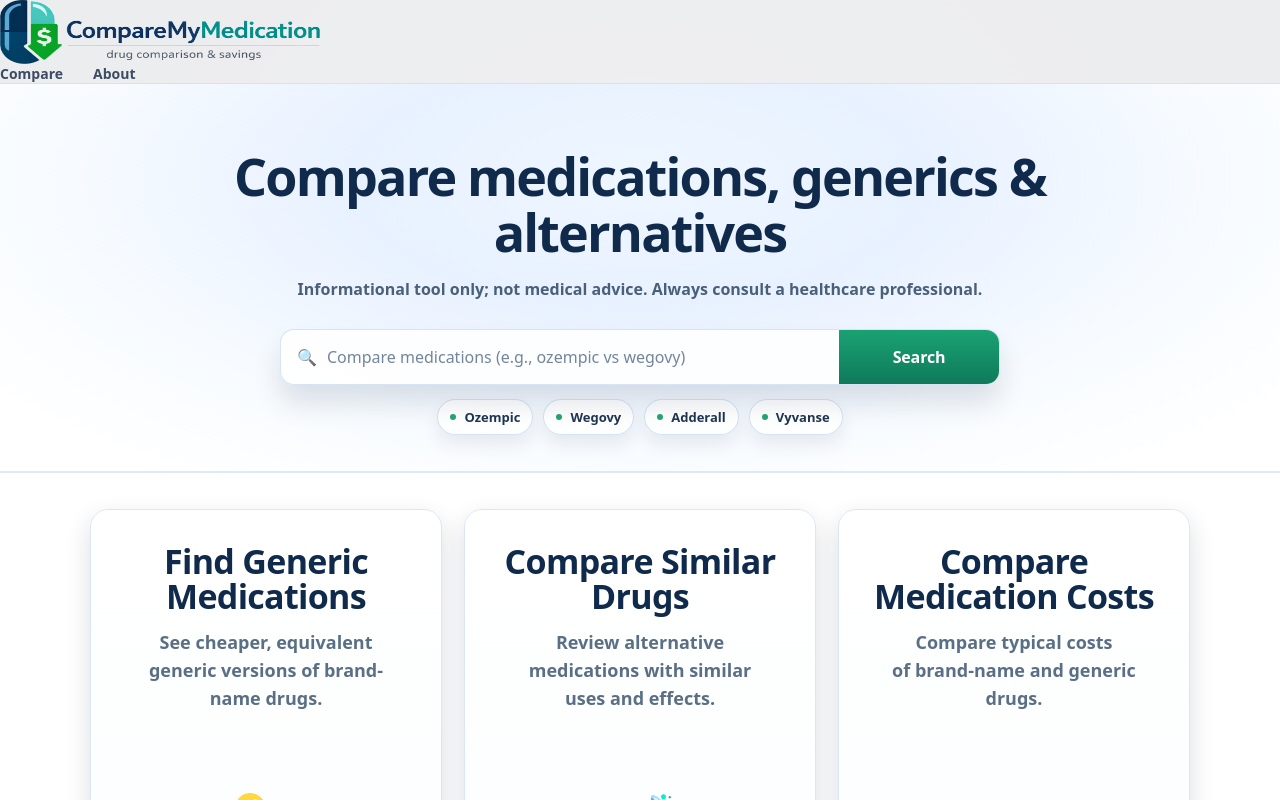
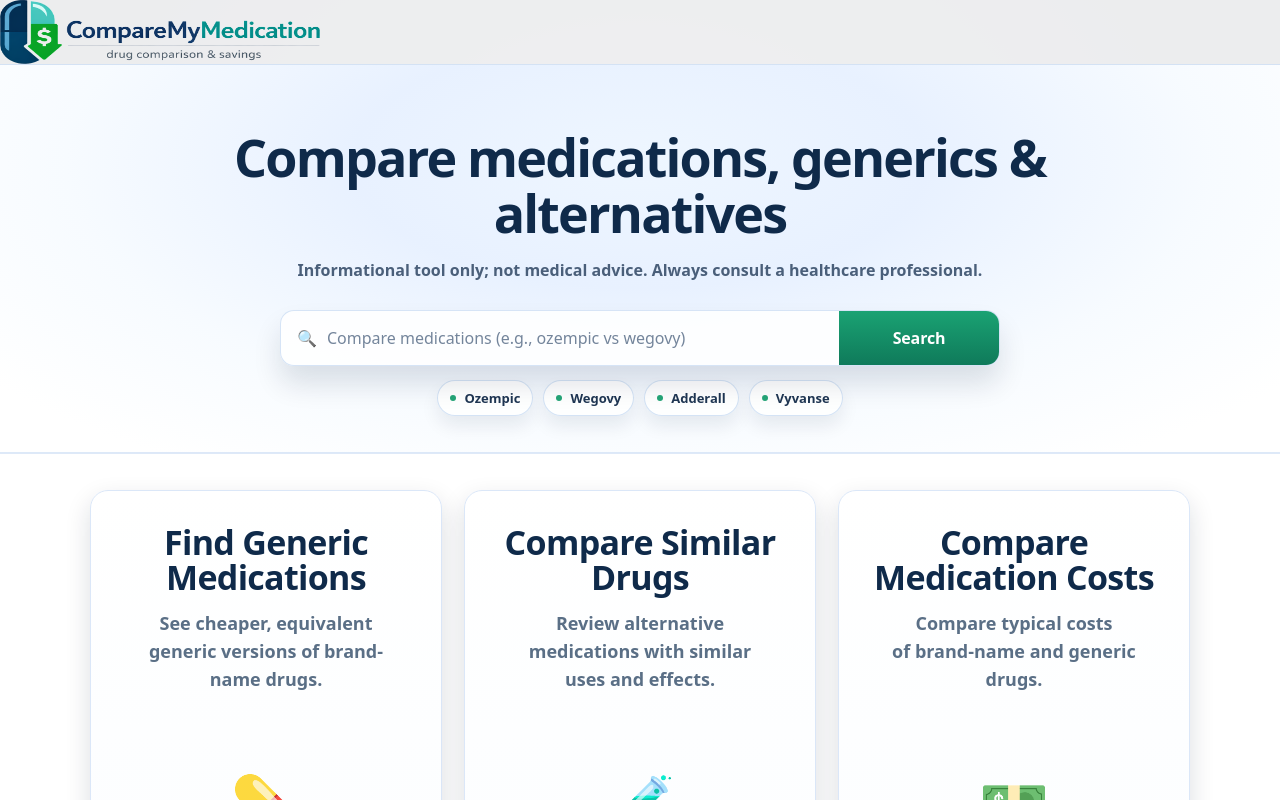
Before and after one commit to marty22dyer/CompareMyMedication, a Next.js app: page / in a window 1280 px wide. Shown: the top 800 px of the page. Built offline with nearby package versions, Linux system fonts and the light colour scheme.

Commit message:
Remove Compare and About links from app/layout.tsx, center logo only

```diff
--- a/app/layout.tsx
+++ b/app/layout.tsx
@@ -38,12 +38,8 @@ export default function RootLayout({ children }: { children: React.ReactNode })
       </head>
       <body>
         <header className="cmm-nav">
-          <div className="cmm-nav__inner">
+          <div className="cmm-nav__inner" style={{ justifyContent: 'center' }}>
             <SiteLogo />
-            <div className={`cmm-links ${isMobileMenuOpen ? 'mobile-active' : ''}`}>
-              <Link href="/compare" className="cmm-link">Compare</Link>
-              <Link href="/about" className="cmm-link">About</Link>
-            </div>
           </div>
         </header>
         {children}
```
